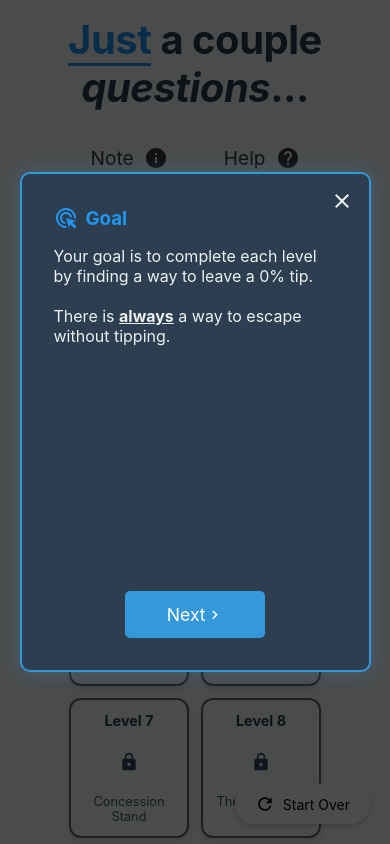
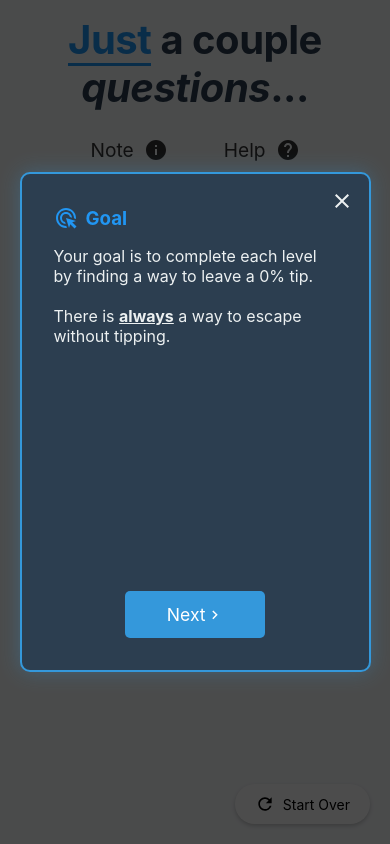
Before and after one commit to lukeharwood11/couple-questions, a React (Create React App) app: page / in a window 390 px wide. Shown: the top 844 px of the page. Built offline with nearby package versions, Linux system fonts and the light colour scheme.

Commit message:
Make mobile compact

```diff
--- a/src/components/LevelView/LevelView.css
+++ b/src/components/LevelView/LevelView.css
@@ -80,16 +80,17 @@
 }
 
 @media (max-width: 768px) {
+
     .level-grid {
-        grid-template-columns: repeat(auto-fill, 120px);
-        gap: 0.75rem;
-        padding: 0.75rem;
+        grid-template-columns: repeat(auto-fill, 100px);
+        gap: 0.5rem;
+        padding: 0.5rem;
     }
 
     .level-card {
-        width: 120px;
-        height: 140px;
-        padding: 0.75rem;
+        width: 100px;
+        height: 100px;
+        padding: 0.5rem;
         border-width: 2px;
     }
 
--- a/src/components/LevelView/LevelView.tsx
+++ b/src/components/LevelView/LevelView.tsx
@@ -1,4 +1,4 @@
-import React from 'react';
+import React, { useState, useEffect } from 'react';
 import { motion } from 'framer-motion';
 import { MdLock, MdPlayArrow, MdOutlineHandshake } from 'react-icons/md';
 import './LevelView.css';
@@ -28,6 +28,21 @@ const LevelView: React.FC<LevelViewProps> = ({
     onThanksClick,
     nextLevelRef,
 }) => {
+    const [isMobile, setIsMobile] = useState(window.innerWidth < 768);
+
+    useEffect(() => {
+        const handleResize = () => {
+            const width = window.innerWidth;
+            const shouldBeMobile = width < 768;
+            setIsMobile(shouldBeMobile);
+        };
+
+        handleResize();
+
+        window.addEventListener('resize', handleResize);
+        return () => window.removeEventListener('resize', handleResize);
+    }, [isMobile]);
+
     const getNextUnfinishedLevel = () => {
         for (let i = 1; i <= levels.length; i++) {
             const { isComplete } = getLevelStatus(i);
@@ -85,7 +100,7 @@ const LevelView: React.FC<LevelViewProps> = ({
                         {!accessible ? (
                             <>
                                 <MdLock className="lock-icon" />
-                                <p>{level.title}</p>
+                                {!isMobile && <p>{level.title}</p>}
                             </>
                         ) : (
                             <>
@@ -96,7 +111,7 @@ const LevelView: React.FC<LevelViewProps> = ({
                                 ) : (
                                     <MdPlayArrow className="play-icon" />
                                 )}
-                                <p>{level.title}</p>
+                                {!isMobile && <p>{level.title}</p>}
                             </>
                         )}
                     </motion.div>
@@ -113,7 +128,7 @@ const LevelView: React.FC<LevelViewProps> = ({
             >
                 <h2>Level X: Feedback</h2>
                 <MdOutlineHandshake size={30} />
-                <p>Thank you for playing!</p>
+                {!isMobile && <p>Thank you for playing!</p>}
             </motion.div>
         </div>
     );
--- a/src/pages/HomePage/HomePage.css
+++ b/src/pages/HomePage/HomePage.css
@@ -183,7 +183,7 @@
 .level-card.completed::after {
   content: "✓";
   position: absolute;
-  top: 10px;
+  top: 20px;
   right: 10px;
   background: var(--secondary-gradient);
   color: white;
@@ -213,16 +213,18 @@
 }
 
 @media (max-width: 768px) {
+
+  .home-divider {
+    margin: 1rem auto 1rem auto;
+  }
+
   .home-title {
     font-size: 2.5rem;
+    margin-bottom: 1rem;
   }
 
   .home-subtitle {
     font-size: 1.2rem;
-  }
-
-  .levels-grid {
-    grid-template-columns: 1fr;
   }
 
   .tip-result {
@@ -234,11 +236,7 @@
   }
 
   .level-card.completed::after {
-    width: 20px;
-    height: 20px;
-    font-size: 0.8em;
-    top: 8px;
-    right: 8px;
+    display: none;
   }
 }
 
```
